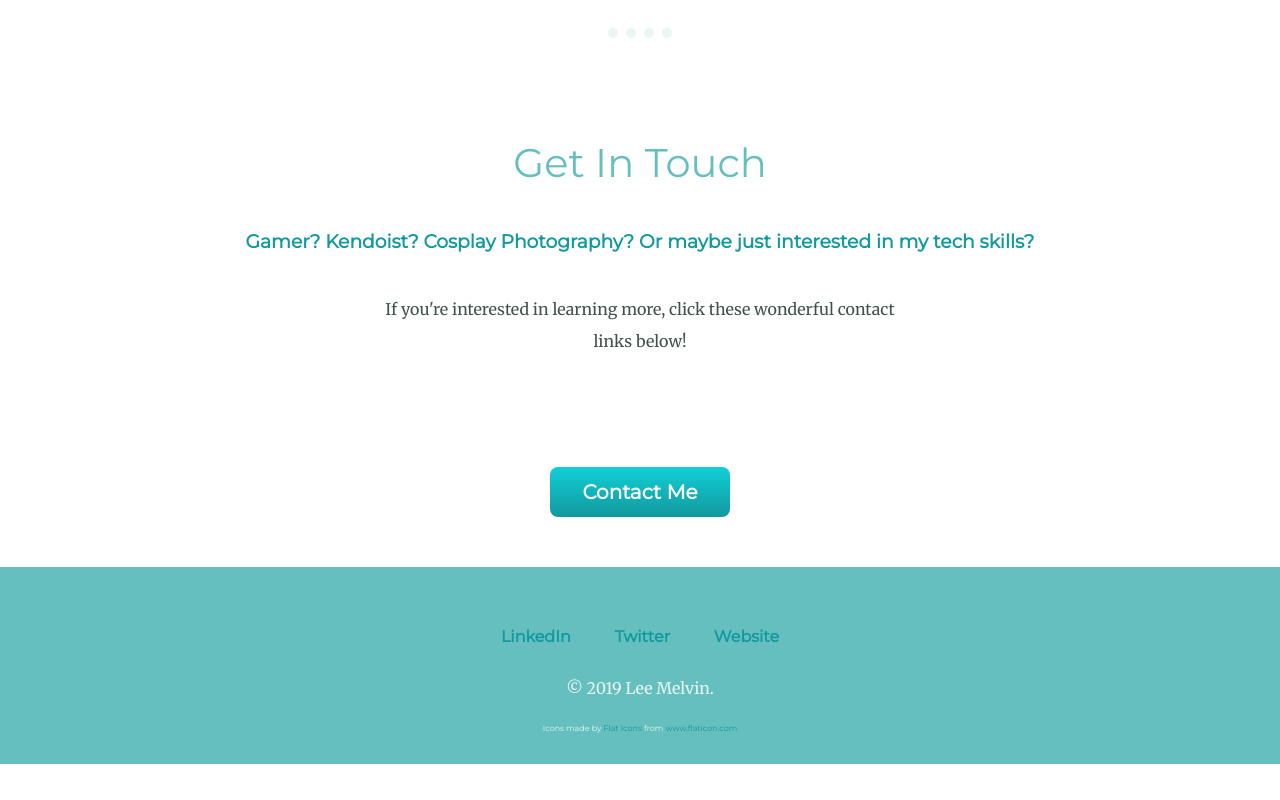
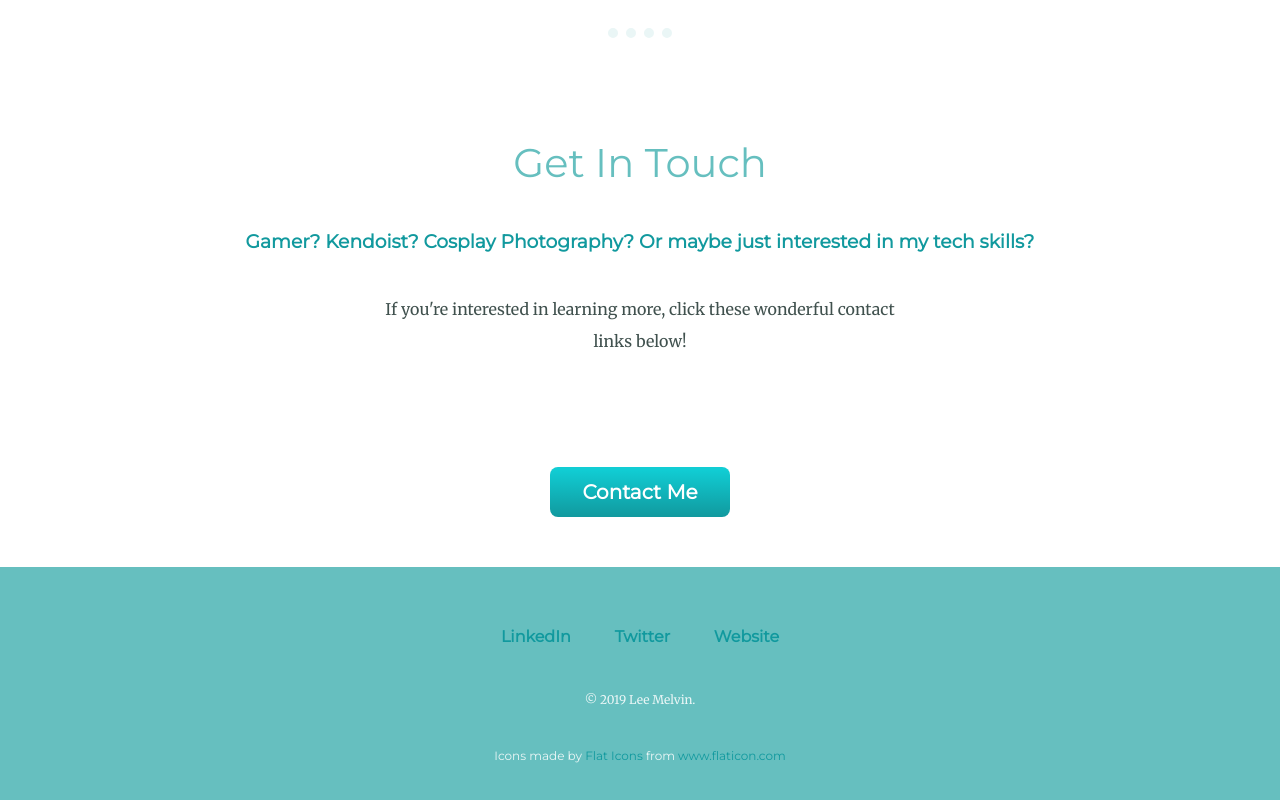
Before and after one commit to sonikku10/CSS-Site, a plain HTML site: page index.html in a window 1280 px wide. Shown: the part 2000-2800 px from the top of the page. Before the commit the page ends 2764 px from the top, so only its background shows below. Drawn offline with Linux system fonts and the light colour scheme.

Commit message:
Add files via upload
Final styling tweaks to CSS

```diff
--- a/css/styles.css
+++ b/css/styles.css
@@ -125,11 +125,13 @@ a:hover {
 
 .copyright {
   color: #EAF6F6;
+  font-size: 0.75rem;
+  padding: 20px 0;
 }
 
 .flaticon_credit {
   font-family: 'Montserrat', sans-serif;
-  font-size: 0.5em;
+  font-size: 0.75rem;
   color: #EAF6F6;
 }
 
```
